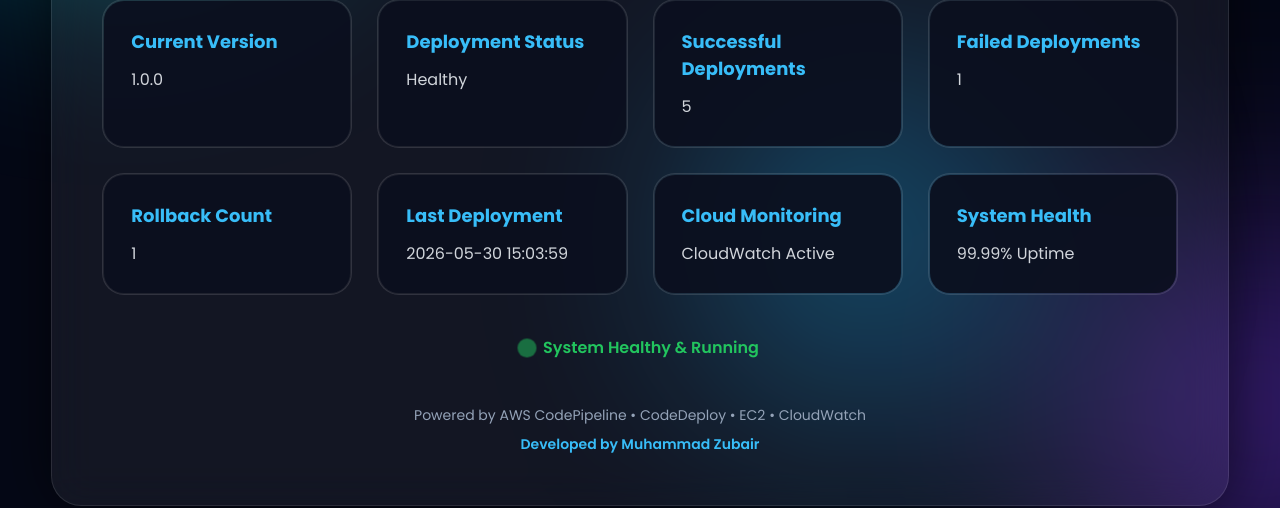
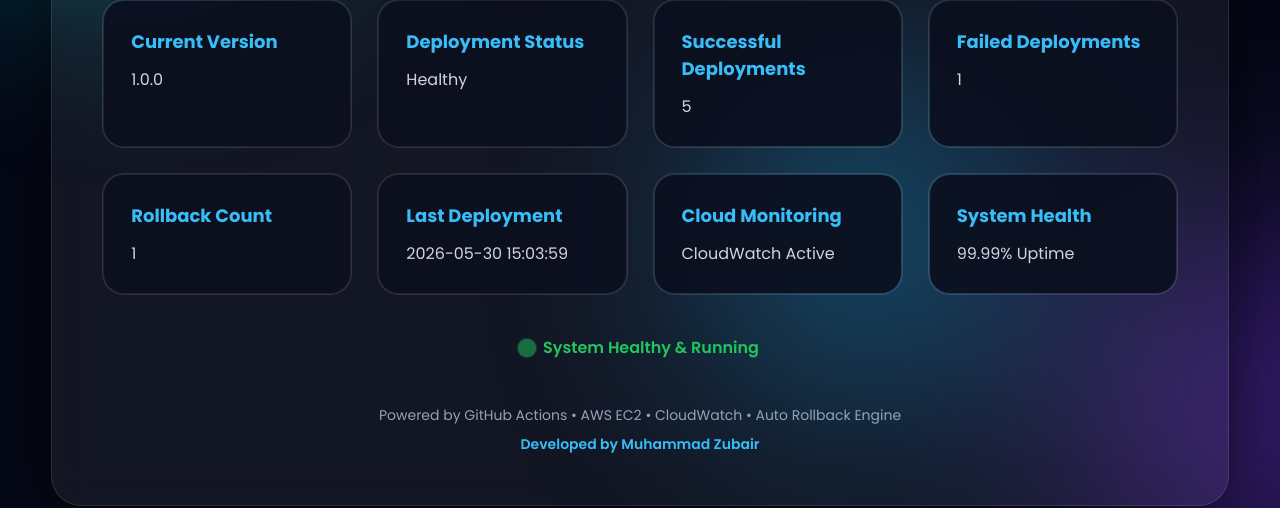
Before and after one commit to zubair-fakhar/smart-cicd-platform, a Flask app: page / in a window 1280 px wide. Shown: the part 292-800 px from the top of the page. Run offline with Flask 3, Linux system fonts and the light colour scheme.

Commit message:
Update footer to reflect new CI/CD tools

```diff
--- a/templates/index.html
+++ b/templates/index.html
@@ -323,7 +323,7 @@ h1{
     </div>
 
     <div class="footer">
-        Powered by AWS CodePipeline • CodeDeploy • EC2 • CloudWatch
+        Powered by GitHub Actions • AWS EC2 • CloudWatch • Auto Rollback Engine
         <div class="developer">
             Developed by Muhammad Zubair
         </div>
```
